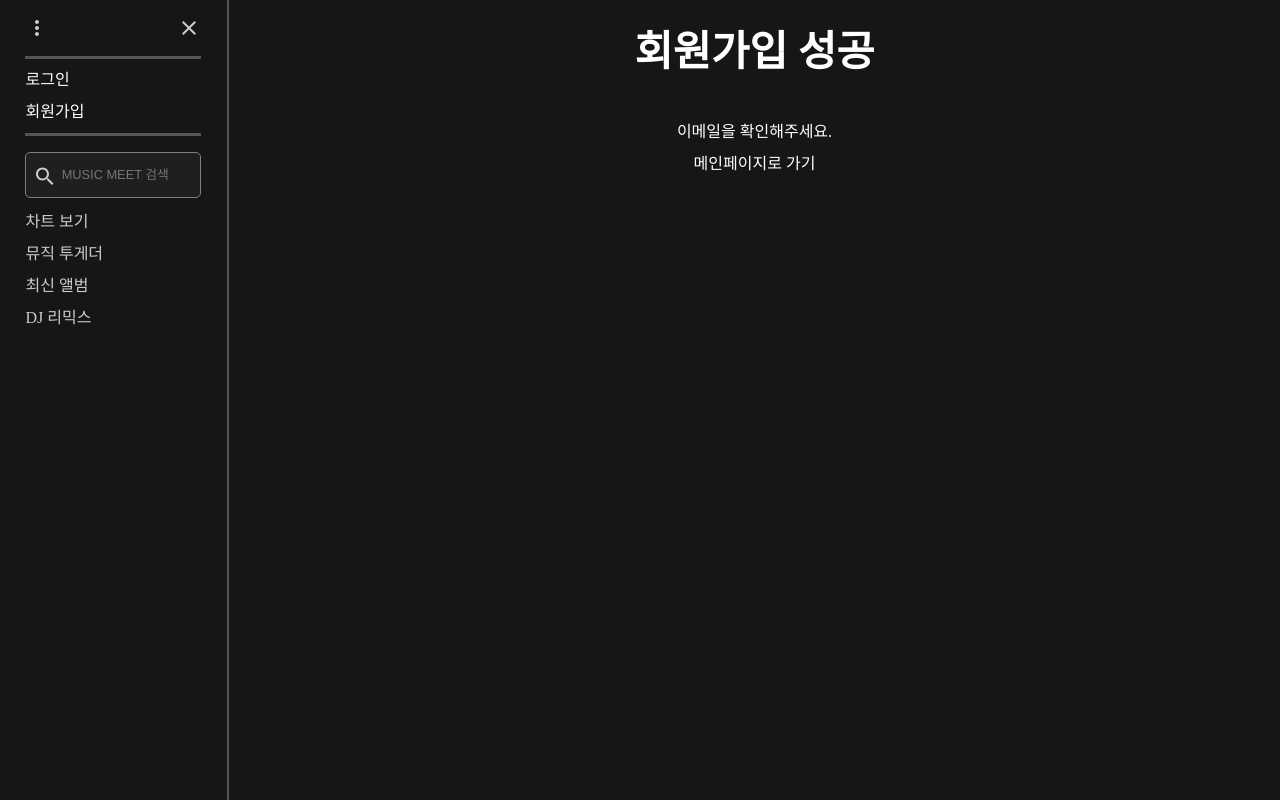
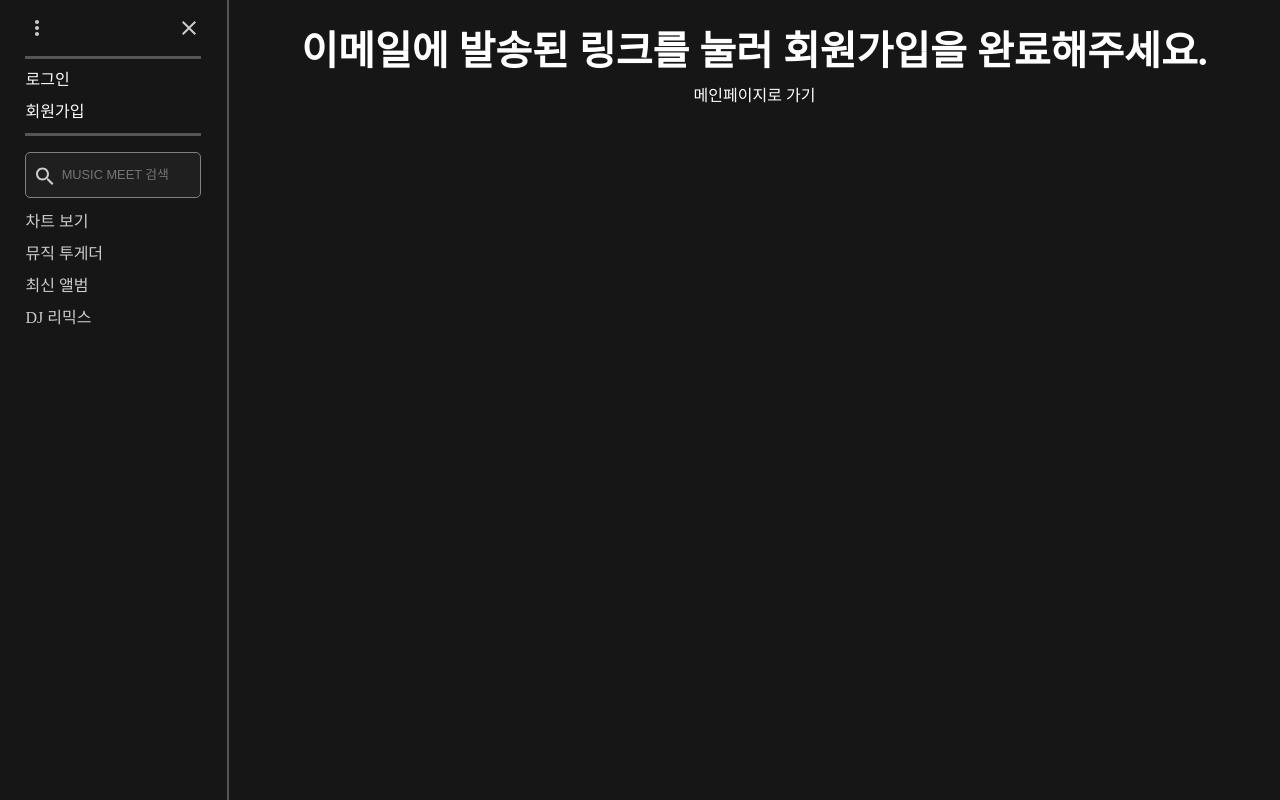
Before and after one commit to MUSIC-MEET/MUSIC_MEET, a React (Create React App) app in the folder Frontend/: page /signup/success in a window 1280 px wide. Built offline with nearby package versions, Linux system fonts and the light colour scheme; a web font is replaced by a local one.

Commit message:
useAxios 수정 & 회원가입후 멘트 페이지로 이동

```diff
--- a/Frontend/src/hooks/use-Axios.jsx
+++ b/Frontend/src/hooks/use-Axios.jsx
@@ -1,5 +1,5 @@
 import axios from "axios";
-import { useCallback, useState } from "react";
+import {  useState, useCallback } from "react";
 
 
 
@@ -9,8 +9,7 @@ function useAxios({ method, url, body, header }) {
     const [isError, setIsError] = useState(false);
     const [error, setError] = useState(null);
 
-    const fetchData = useCallback(() => {
-        setIsLodding(true);
+    const fetchData = useCallback(() => new Promise((resolve, reject) => {
         axios({
             method: method,
             url: url,
@@ -20,15 +19,14 @@ function useAxios({ method, url, body, header }) {
             }
         }).then((res) => {
             setData(res.data);
+            resolve(res.data);
         }).catch((err) => {
             setIsError(true);
             setError(err.response.data);
+            reject(err.response.data);
         });
         setIsLodding(false);
-    },[body, header, method, url]);
-
-
-
+    }),[body, header, method, url]);
 
     return {
         isError,
--- a/Frontend/src/locales/en/registerPage.js
+++ b/Frontend/src/locales/en/registerPage.js
@@ -34,8 +34,7 @@ export default {
         }
     },
     success: {
-        title: "Success SignUp",
-        ment: "Please check your email.",
+        ment: "Click the link in the email to complete the sign up.",
         go: "Go to MainPage"
     }
 };
--- a/Frontend/src/locales/kr/registerPage.js
+++ b/Frontend/src/locales/kr/registerPage.js
@@ -34,8 +34,7 @@ export default {
         }
     },
     success: {
-        title: "회원가입 성공",
-        ment: "이메일을 확인해주세요.",
+        ment: "이메일에 발송된 링크를 눌러 회원가입을 완료해주세요.",
         go: "메인페이지로 가기"
     }
 };
--- a/Frontend/src/pages/SignUp/Index.jsx
+++ b/Frontend/src/pages/SignUp/Index.jsx
@@ -8,8 +8,6 @@ import useAxios from "../../hooks/use-Axios";
 import useForm from "../../hooks/use-form";
 import SignUpValidator from "./SignUpValidator";
 import { useNavigate } from "react-router-dom";
-import { useSetRecoilState } from "recoil";
-import LoginModalShownState from "../../store/LoginModalShown";
 
 const initValues = {
     id: "",
@@ -22,7 +20,6 @@ const initValues = {
 function Index() {
     const { t } = useTranslation("registerPage");
     const { values, valuesChangeHandler, error } = useForm({ initValues, validator: SignUpValidator });
-    const setLoginModal = useSetRecoilState(LoginModalShownState);
     const { id , pw1, email, nickname } = values || "";
     const navigator = useNavigate();
 
@@ -41,14 +38,14 @@ function Index() {
     });
     const requestHandler = useCallback(() => {
         try {
-            fetchData();
-            navigator("/");
-            setLoginModal(true);
+            fetchData().then(() => {
+                navigator("/signup/success");
+            });
         } catch(e) {
             console.log(e);
         }
 
-    },[fetchData, navigator, setLoginModal]);
+    },[fetchData, navigator]);
 
     const clear = error.id === "valid"
     && error.nickname === "valid"
@@ -76,7 +73,7 @@ function Index() {
                 disabled={!clear}
             />
             {isLodding && <h2>Loddding</h2>}
-            {isError && <h2>{errors}</h2>}
+            {isError && <h2>{ errors || "Error"}</h2>}
         </Content>
     );
 }
--- a/Frontend/src/pages/SignUp/Success.tsx
+++ b/Frontend/src/pages/SignUp/Success.tsx
@@ -1,7 +1,6 @@
 /** @jsxImportSource @emotion/react */
 import React, { useCallback } from "react";
 import Content from "components/UI/Content";
-import Title from "components/common/Title";
 import { useTranslation } from "react-i18next";
 import { css } from "@emotion/react";
 import { useNavigate } from "react-router-dom";
@@ -15,8 +14,7 @@ function Success() {
     }, [navigate]);
     return (
         <Content>
-            <Title>{t("success.title")}</Title>
-            <p>{t("success.ment")}</p>
+            <p css={css`font-size: 2.5rem; font-weight: bold`}>{t("success.ment")}</p>
             <a onClick={onClickHandler} css={css`margin-top: 1rem; cursor: pointer;`}> {t("success.go")}</a>
         </Content>
     );
```
